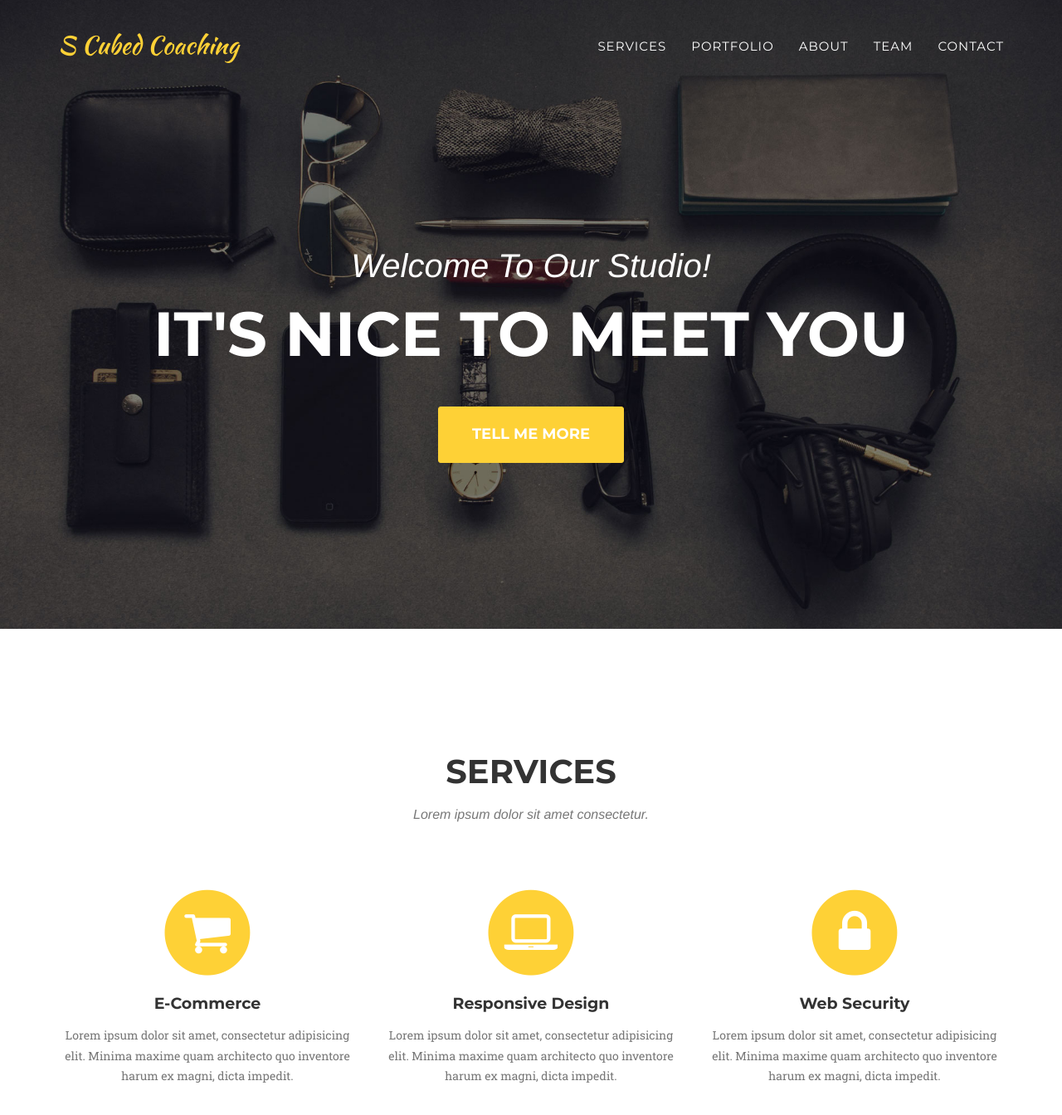
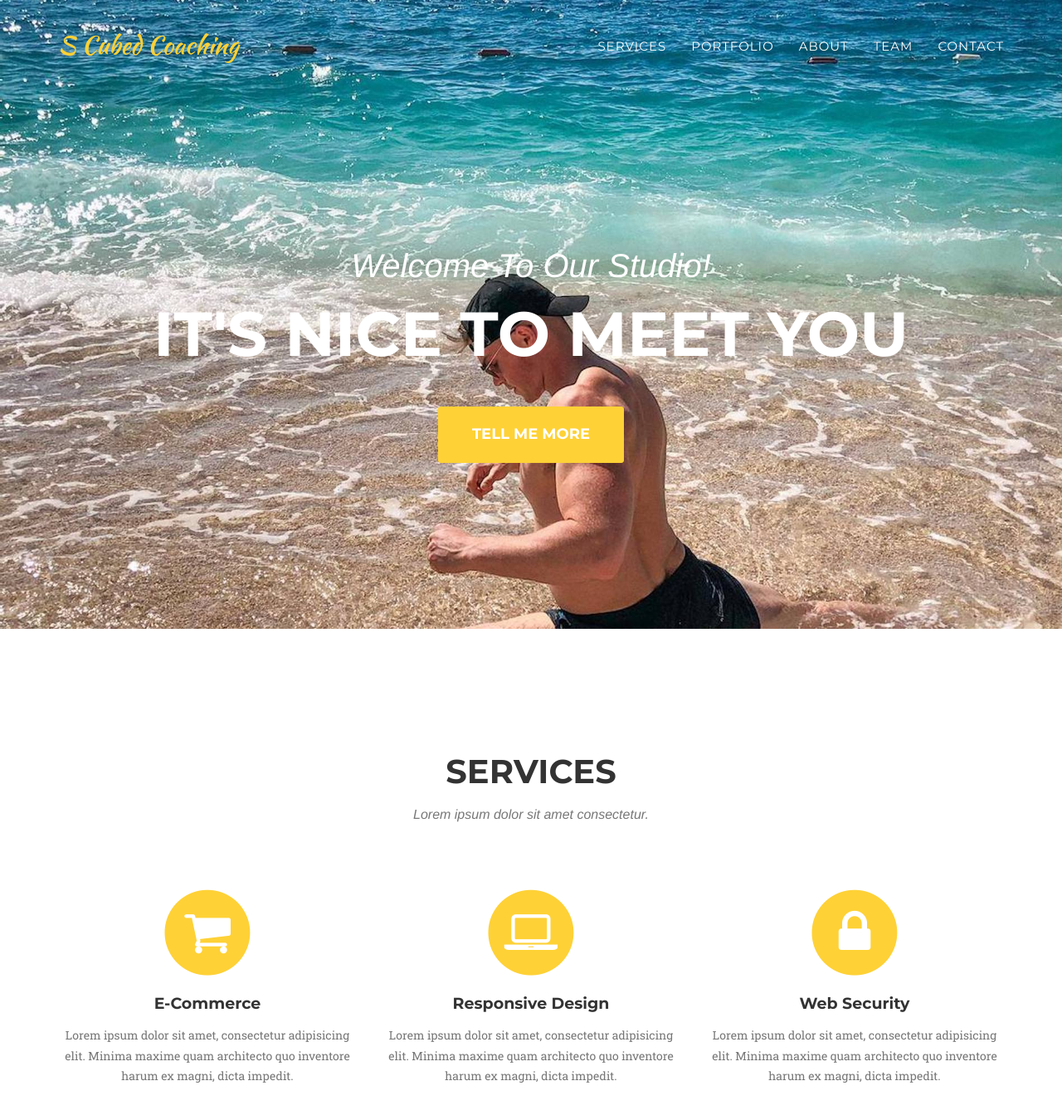
Before and after one commit to limit-DNE/SCubed, a Jekyll site: the page built from index.html, in a window 1280 px wide and 1400 px high. Shown: the top 1344 px of the window at 83% size. Built offline with Jekyll 4.4.1, drawn with Linux system fonts in a browser that asks for light colours; some web fonts are replaced.

Commit message:
header image updated

```diff
--- a/_includes/css/agency.css
+++ b/_includes/css/agency.css
@@ -269,7 +269,7 @@
     text-align: center;
     color: #fff;
     background-attachment: scroll;
-    background-image: url('{{ site.baseurl }}/img/header-bg.jpg');
+    background-image: url('{{ site.baseurl }}/img/front-split.jpg');
     background-position: center center;
     background-repeat: none;
     -webkit-background-size: cover;
```
Also changed, not shown: img/front-split.jpg (added), 1 other file.
